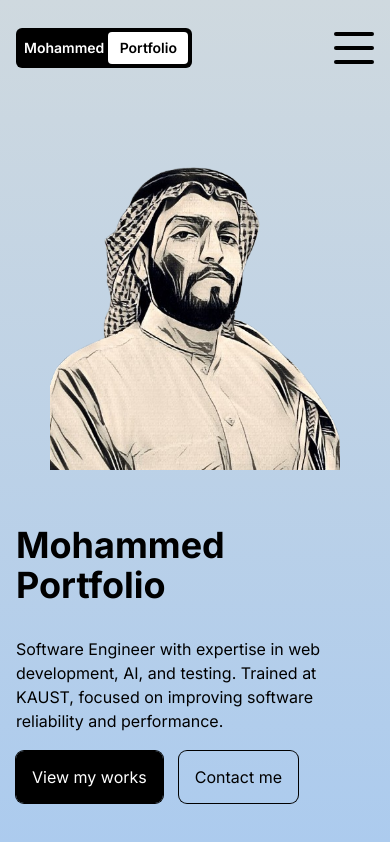
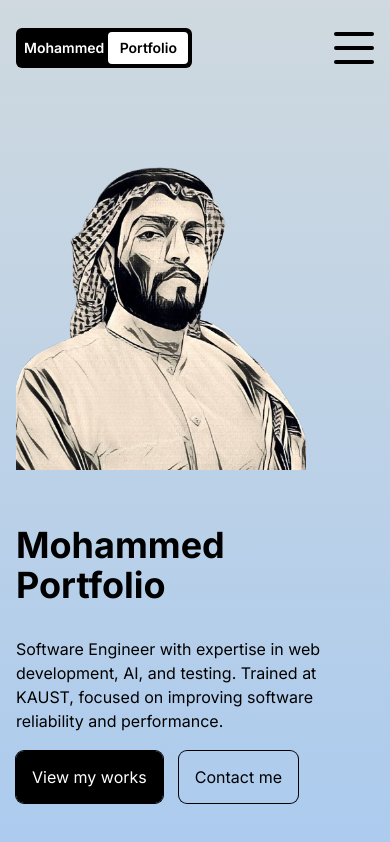
Before and after one commit to MohammedTech-01/portfolio, a Next.js app: page / in a window 390 px wide. Built offline with nearby package versions, Linux system fonts and the light colour scheme.

Commit message:
Update page.jsx

```diff
--- a/src/app/page.jsx
+++ b/src/app/page.jsx
@@ -22,9 +22,9 @@ const Homepage = () => {
     >
       <div className="h-full flex flex-col lg:flex-row px-4 sm:px-8 md:px-12 lg:px-20 xl:px-48 2xl:text-xl">
         {/* IMAGE CONTAINER */}
-        <div className="h-1/2 lg:h-full lg:w-1/2 relative items-center">
+        <div className="h-1/2 lg:h-full lg:w-1/2 relative">
           <picture>
-            <Image src={hero} alt="" fill className="object-contain" />
+            <Image src={hero} alt="" fill className="object-contain object-left" />
           </picture>
         </div>
         {/* TEXT CONTAINER */}
```
